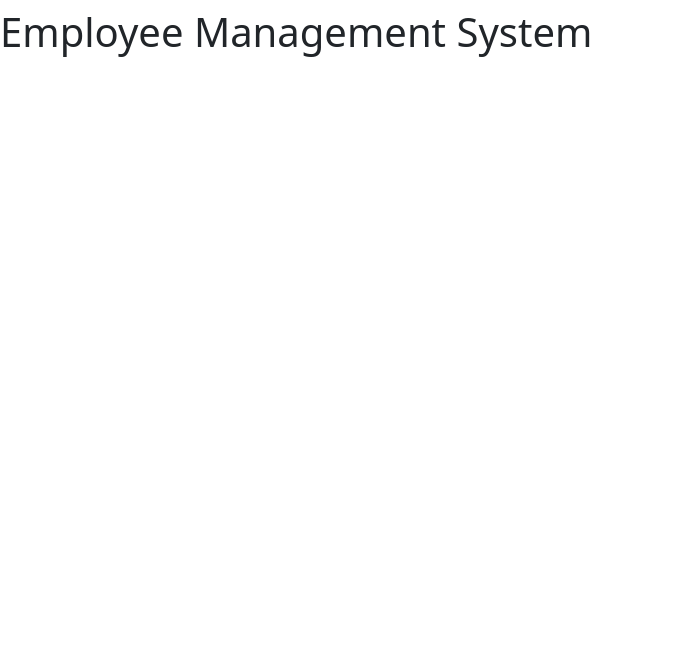
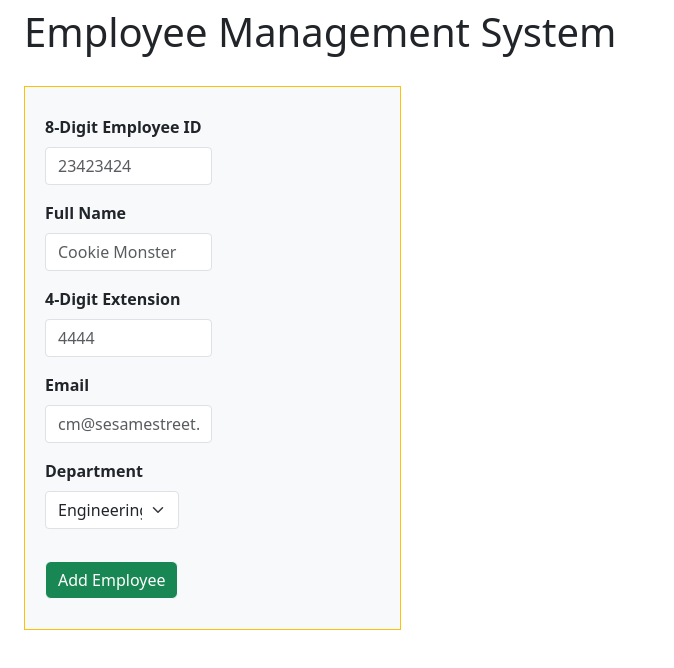
Before and after one commit to badimala218/M2-Lab-2, a plain HTML site: page index.html in a window 1280 px wide. Shown: the whole page, without its empty margins (0-674 px from the left). Drawn offline with nearby package versions, Linux system fonts and the light colour scheme.

Commit message:
Built out form and style

```diff
--- a/index.html
+++ b/index.html
@@ -13,12 +13,47 @@
         label           {font-weight: bold;}
         input, select   {margin-bottom: 10px;}
         form            {width: 30%; padding: 20px;}
+        #empForm        {width: 30%; padding: 20px;}
+        #department     {width: 40%;}
     </style>
 </head>
-<body class="mt-2 ml-4">
+<body class="mt-2 ms-4">
     <h1>Employee Management System</h1>
-    <form id="empForm">
-
+    <form id="empForm" class="form-control border-warning rounded-0 bg-light">
+        <div class="mb-3 mt-2">
+            <label for="id" class="form-label">8-Digit Employee ID</label>
+            <input type="text" class="form-control rounded-1 w-50" id="id"
+            required placeholder="23423424" maxlength="8">
+        </div>
+        <div class="mb-3">
+            <label for="name" class="form-label">Full Name</label>
+            <input type="text" class="form-control rounded-1 w-50" id="name"
+            required placeholder="Cookie Monster">
+        </div>
+        <div class="mb-3">
+            <label for="ext" class="form-label">4-Digit Extension</label>
+            <input type="text" class="form-control rounded-1 w-50" id="ext"
+            required placeholder="4444" maxlength="4">
+        </div>
+        <div class="mb-3">
+            <label for="email" class="form-label">Email</label>
+            <input type="text" class="form-control rounded-1 w-50" id="email"
+            required placeholder="cm@sesamestreet.com">
+        </div>
+        <div class="mb-3">
+            <label for="department" class="form-label">Department</label>
+            <select type="select" class="form-select rounded-1" id="department"
+            required>
+                <option selected>Engineering</option>
+                <option value="1">Administrative</option>
+                <option value="2">Executive</option>
+                <option value="3">Marketing</option>
+                <option value="4">Quality Assurance</option>
+                <option value="5">Sales</option>
+            </select>
+        </div>
+        <input type="submit" class="btn btn-success mt-3 border-light" id="submit"
+        value="Add Employee">
     </form>
 </body>
 </html>
```
